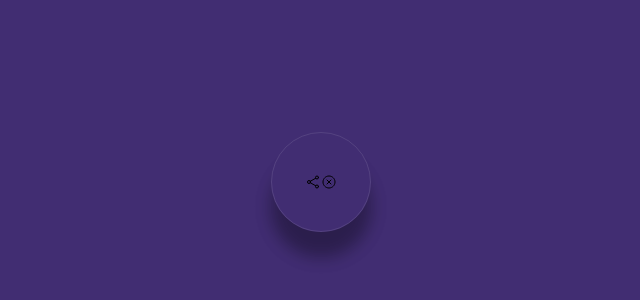
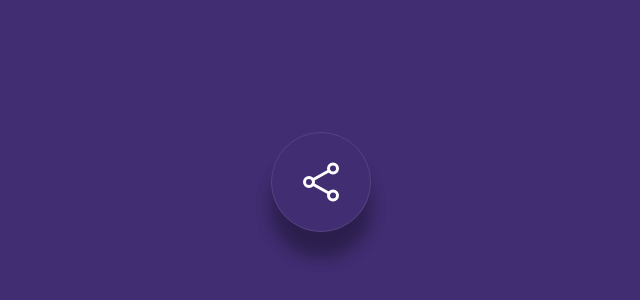
Before and after one commit to CJR85/social_media_share_btn, a plain HTML site: page index.html in a window 1280 px wide. Shown: the part 218-518 px from the top of the page, 319-959 px from the left. Drawn offline with nearby package versions, Linux system fonts and the light colour scheme.

Commit message:
Style Ionicons

```diff
--- a/style.css
+++ b/style.css
@@ -32,4 +32,16 @@ body {
   justify-content: center;
   align-items: center;
   cursor: pointer;
+  font-size: 3em;
+  color: #fff;
 }
+
+.menu .toggle ion-icon {
+  position: absolute;
+  opacity: 0;
+  transition: 0.5s;
+}
+
+.menu .toggle ion-icon:nth-child(1) {
+  opacity: 1;
+}
```
